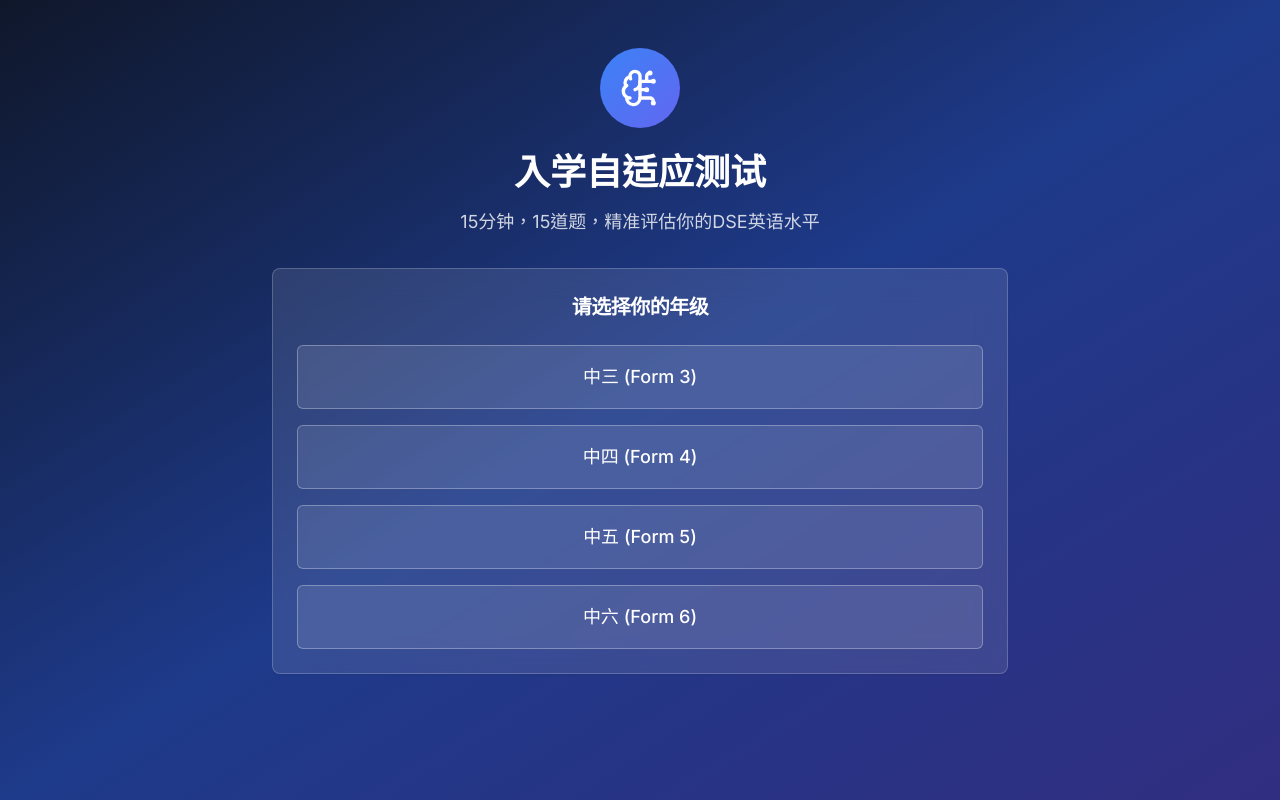
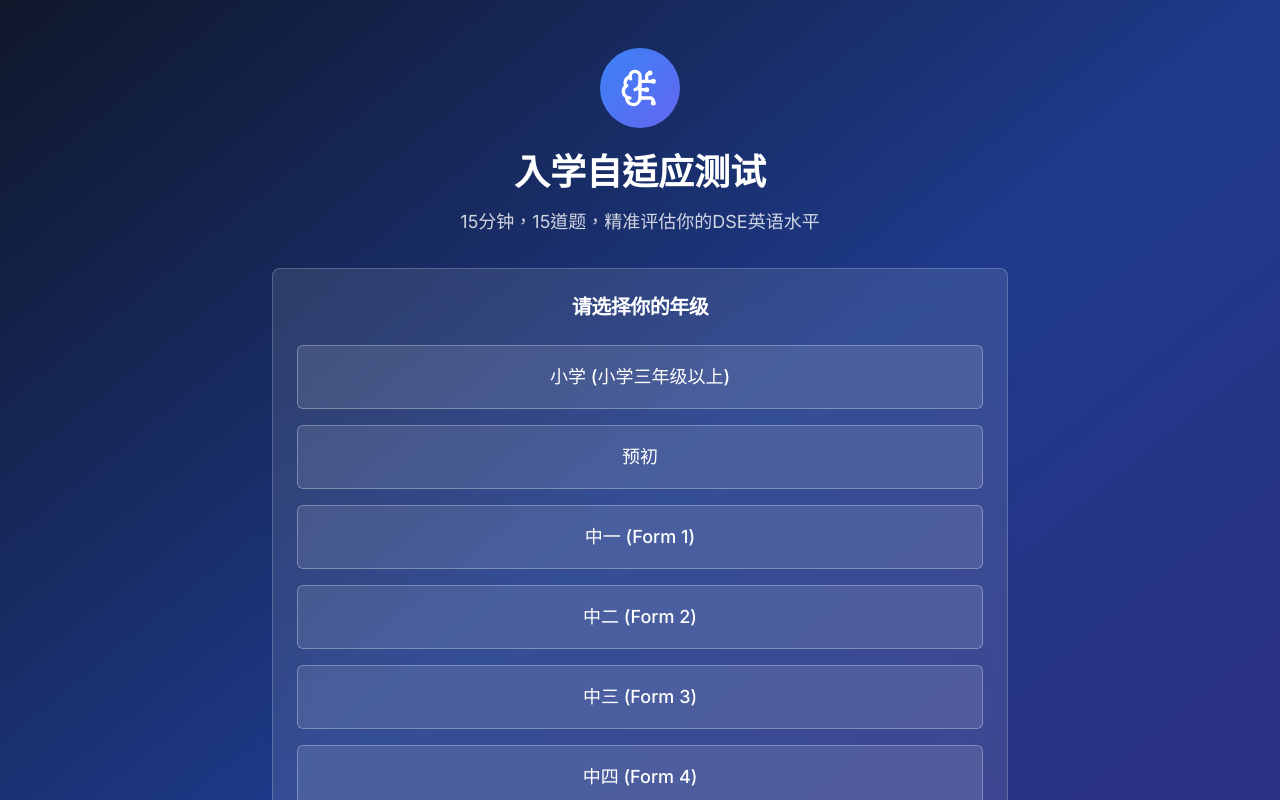
Before and after one commit to swj19821119/dse-enhancer, a Next.js app: page /assessment in a window 1280 px wide. Shown: the top 800 px of the page. Built offline with nearby package versions, Linux system fonts and the light colour scheme.

Commit message:
兰：添加更多年级选项(小学/预初/中一/中二)

```diff
--- a/app/assessment/page.tsx
+++ b/app/assessment/page.tsx
@@ -69,6 +69,10 @@ const mockQuestions: Question[] = [
 ];
 
 const grades = [
+  { value: 'primary', label: '小学 (小学三年级以上)' },
+  { value: 'pre-secondary', label: '预初' },
+  { value: 'form1', label: '中一 (Form 1)' },
+  { value: 'form2', label: '中二 (Form 2)' },
   { value: 'form3', label: '中三 (Form 3)' },
   { value: 'form4', label: '中四 (Form 4)' },
   { value: 'form5', label: '中五 (Form 5)' },
```
